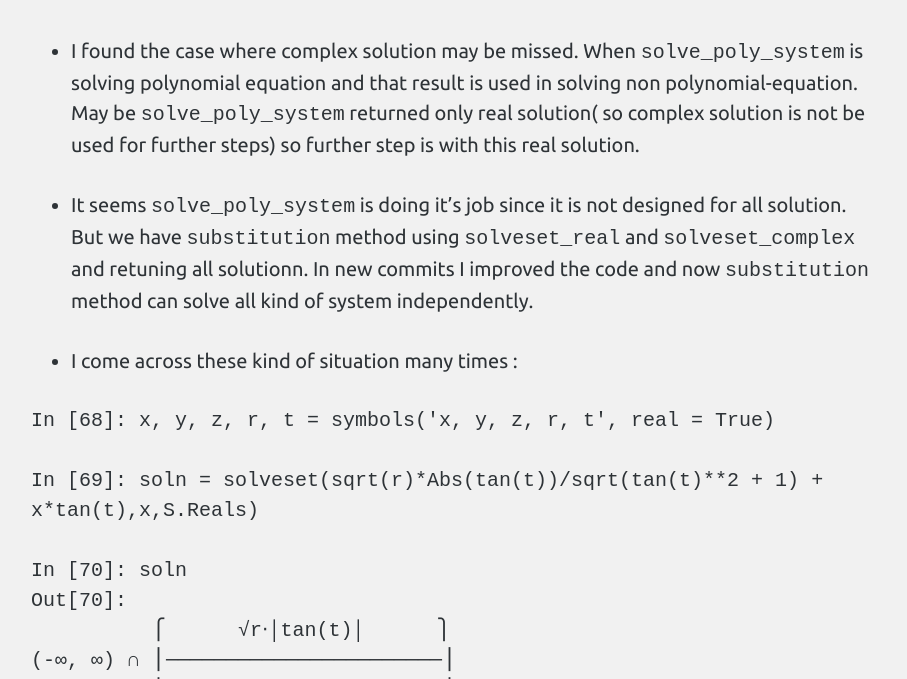
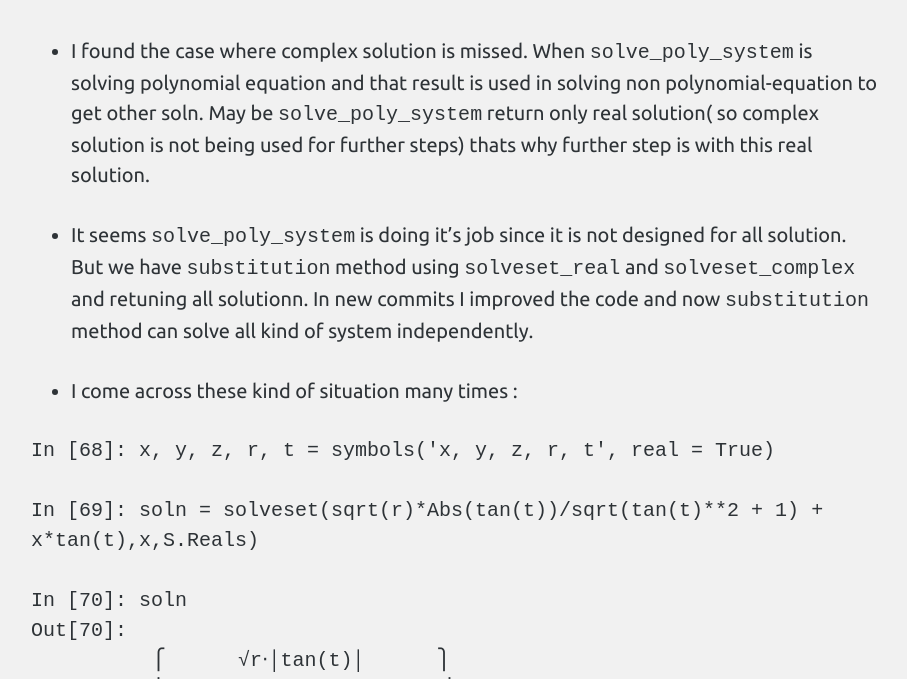
Before and after one commit to Shekharrajak/shekharrajak.github.io, a Jekyll site: the page built from _posts/2016-6-21-Coding-Period-week-5.md, in a window 1280 px wide and 900 px high, scrolled down 783 px, cut to the strip 221-900 px from the top of the window. Shown: the whole strip, without its empty margins (184-1091 px from the left). Built offline with Jekyll 4.4.1, drawn with Linux system fonts in a browser that asks for light colours; nearby versions of some CDN libraries; comment, search, counter and statistics services are not loaded.

Commit message:
minor  changes week5

```diff
--- a/_posts/2016-6-21-Coding-Period-week-5.md
+++ b/_posts/2016-6-21-Coding-Period-week-5.md
@@ -11,8 +11,8 @@ type: post
 
 PR [#11111](https://github.com/sympy/sympy/pull/11111)
 
-* I found the case where complex solution may be missed. When `solve_poly_system` is solving polynomial equation and that result is used
-in solving non polynomial-equation. May be `solve_poly_system` returned only real solution( so complex solution is not be used for further steps) so further step is with this real solution.
+* I found the case where complex solution is missed. When `solve_poly_system` is solving polynomial equation and that result is used
+in solving non polynomial-equation to get other soln. May be `solve_poly_system` return only real solution( so complex solution is not being used for further steps) thats why further step is with this real solution.
 
 * It seems `solve_poly_system` is doing it's job since it is not designed for all solution. But we have `substitution` method using
 `solveset_real` and `solveset_complex` and retuning all solutionn. In new commits I improved the code and now `substitution` method can solve all kind of system independently.
```
